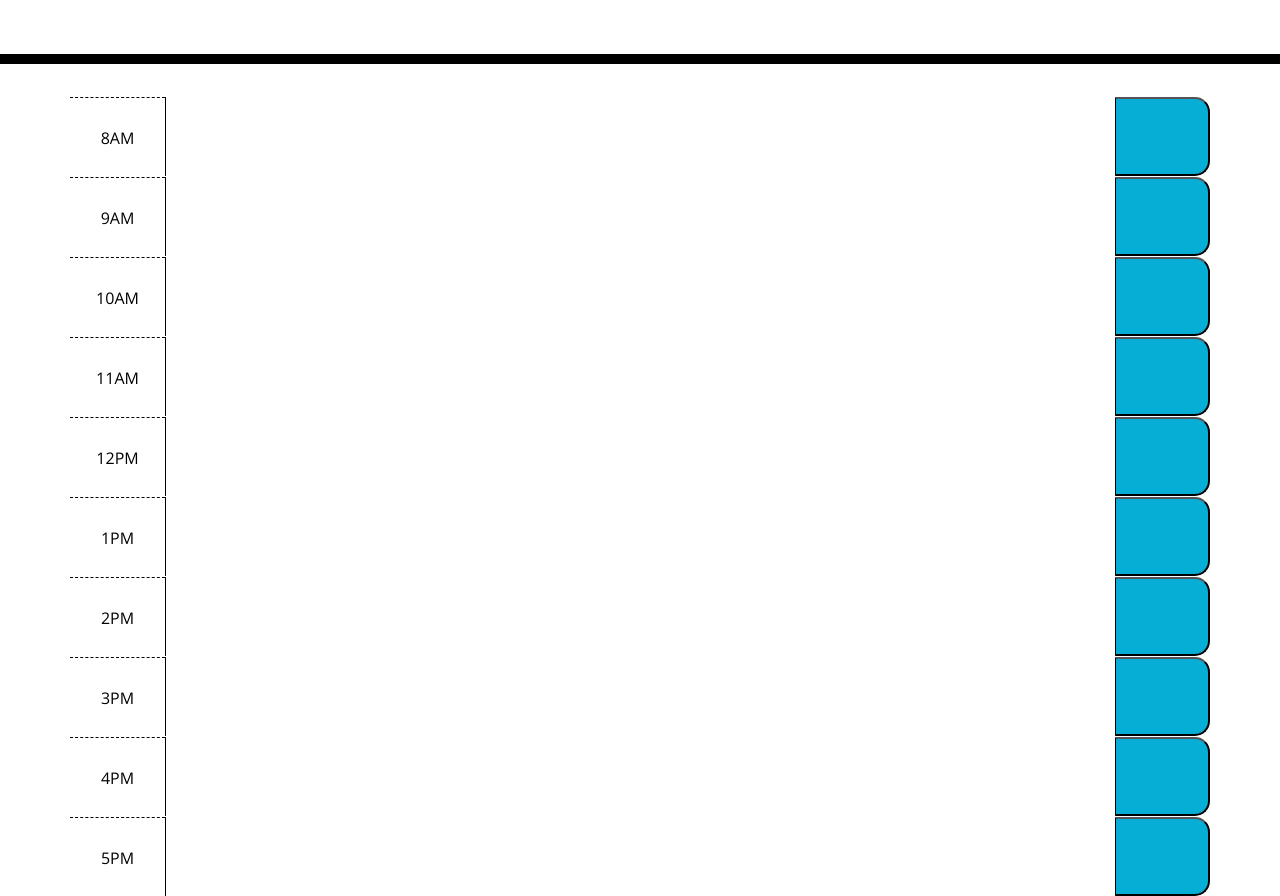
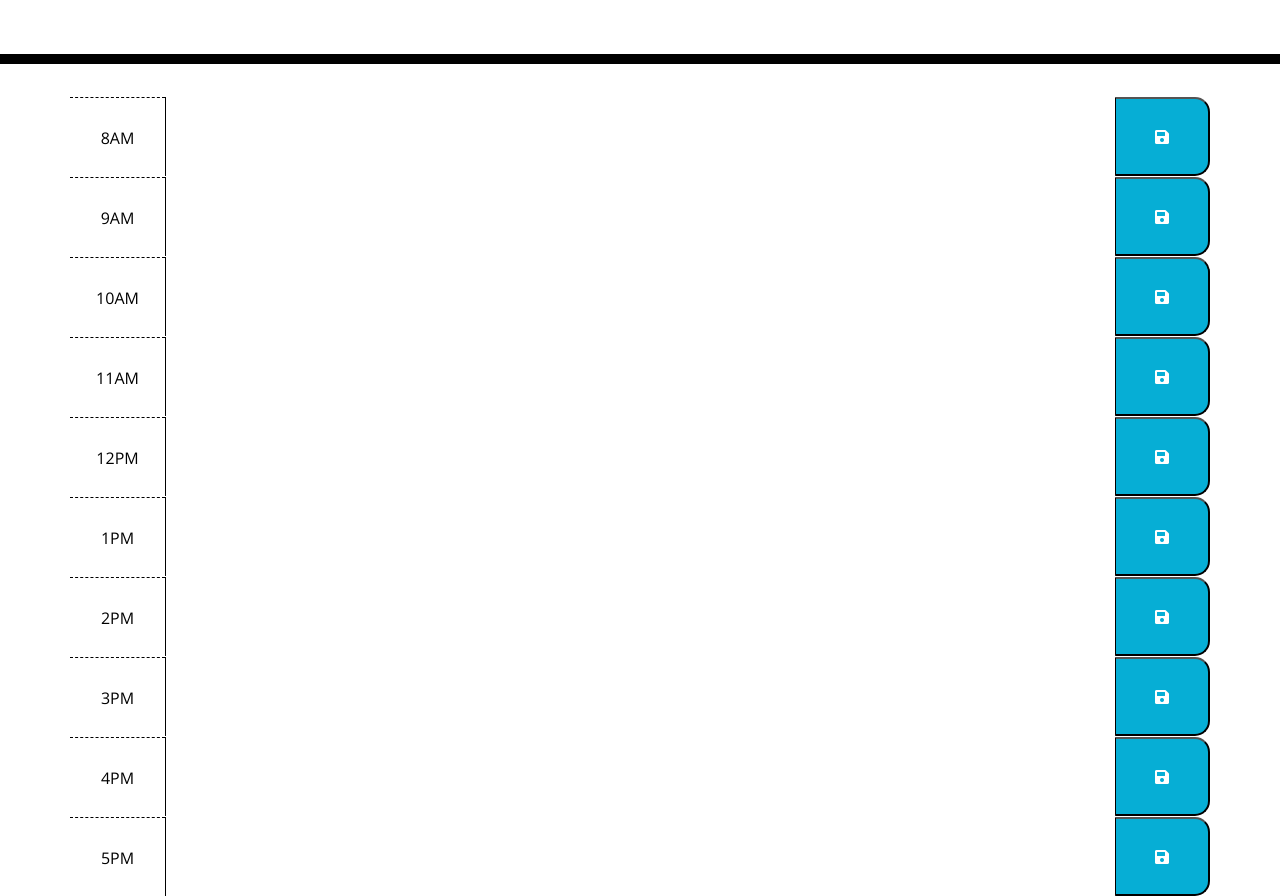
Before and after one commit to bghengst/WorkDay, a plain HTML site: page index.html in a window 1280 px wide. Shown: the part 240-1136 px from the top of the page. Drawn offline with nearby package versions, Linux system fonts and the light colour scheme.

Commit message:
index-icon didn't work so used fas fa-save for save icon and that worked

```diff
--- a/index.html
+++ b/index.html
@@ -40,7 +40,7 @@
         </div>
         <textarea class = "col-md-10 description"></textarea>
 
-        <button class= "saveBtn col-md-1" ><i class="logSave"></i></button>
+        <button class= "saveBtn col-md-1" ><i class="fas fa-save"></i></button>
       </div>
 
       <div id="hour9" class="row time-block">
@@ -49,7 +49,7 @@
         </div>
         <textarea class = "col-md-10 description"></textarea>
 
-        <button class= "saveBtn col-md-1" ><i class="logSave"></i></button>
+        <button class= "saveBtn col-md-1" ><i class="fas fa-save"></i></button>
       </div>
 
       <div id="hour10" class="row time-block">
@@ -58,7 +58,7 @@
         </div>
         <textarea class = "col-md-10 description"></textarea>
 
-        <button class= "saveBtn col-md-1" ><i class="logSave"></i></button>
+        <button class= "saveBtn col-md-1" ><i class="fas fa-save"></i></button>
       </div>
 
       <div id="hour11" class="row time-block">
@@ -67,7 +67,7 @@
         </div>
         <textarea class = "col-md-10 description"></textarea>
 
-        <button class= "saveBtn col-md-1" ><i class="logSave"></i></button>
+        <button class= "saveBtn col-md-1" ><i class="fas fa-save"></i></button>
       </div>
 
       <div id="hour12" class="row time-block">
@@ -76,7 +76,7 @@
         </div>
         <textarea class = "col-md-10 description"></textarea>
 
-        <button class= "saveBtn col-md-1" ><i class="logSave"></i></button>
+        <button class= "saveBtn col-md-1" ><i class="fas fa-save"></i></button>
       </div>
 
       <div id="hour13" class="row time-block">
@@ -85,7 +85,7 @@
         </div>
         <textarea class = "col-md-10 description"></textarea>
 
-        <button class= "saveBtn col-md-1" ><i class="logSave"></i></button>
+        <button class= "saveBtn col-md-1" ><i class="fas fa-save"></i></button>
       </div>
 
       <div id="hour14" class="row time-block">
@@ -94,7 +94,7 @@
         </div>
         <textarea class = "col-md-10 description"></textarea>
 
-        <button class= "saveBtn col-md-1" ><i class="logSave"></i></button>
+        <button class= "saveBtn col-md-1" ><i class="fas fa-save"></i></button>
       </div>
 
       <div id="hour15" class="row time-block">
@@ -103,7 +103,7 @@
         </div>
         <textarea class = "col-md-10 description"></textarea>
 
-        <button class= "saveBtn col-md-1" ><i class="logSave"></i></button>
+        <button class= "saveBtn col-md-1" ><i class="fas fa-save"></i></button>
       </div>
 
       <div id="hour16" class="row time-block">
@@ -112,7 +112,7 @@
         </div>
         <textarea class = "col-md-10 description"></textarea>
 
-        <button class= "saveBtn col-md-1" ><i class="logSave"></i></button>
+        <button class= "saveBtn col-md-1" ><i class="fas fa-save"></i></button>
       </div>
 
       <div id="hour17" class="row time-block">
@@ -121,7 +121,7 @@
         </div>
         <textarea class = "col-md-10 description"></textarea>
 
-        <button class= "saveBtn col-md-1" ><i class="logSave"></i></button>
+        <button class= "saveBtn col-md-1" ><i class="fas fa-save"></i></button>
       </div>
 
     </div>
```
